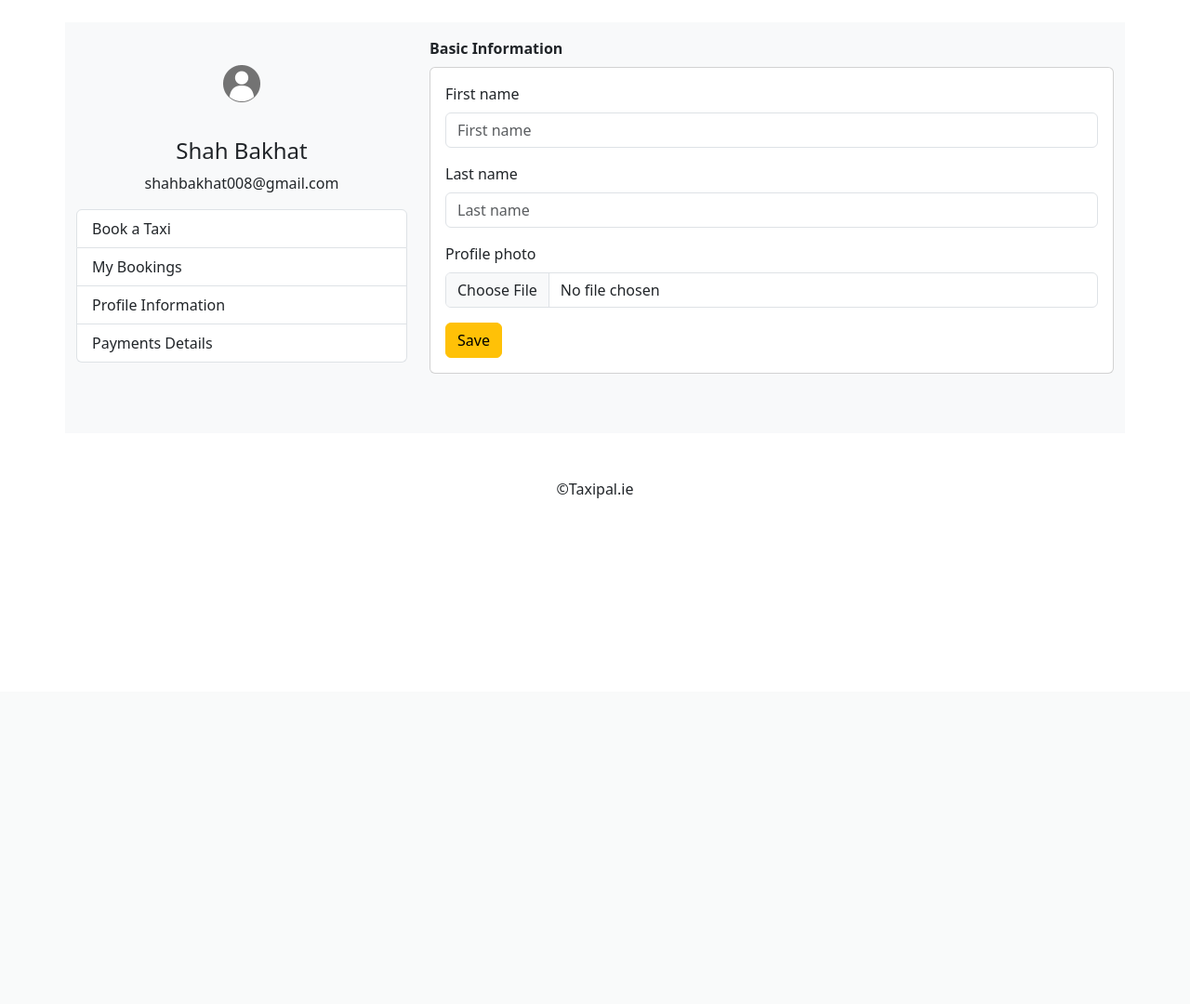
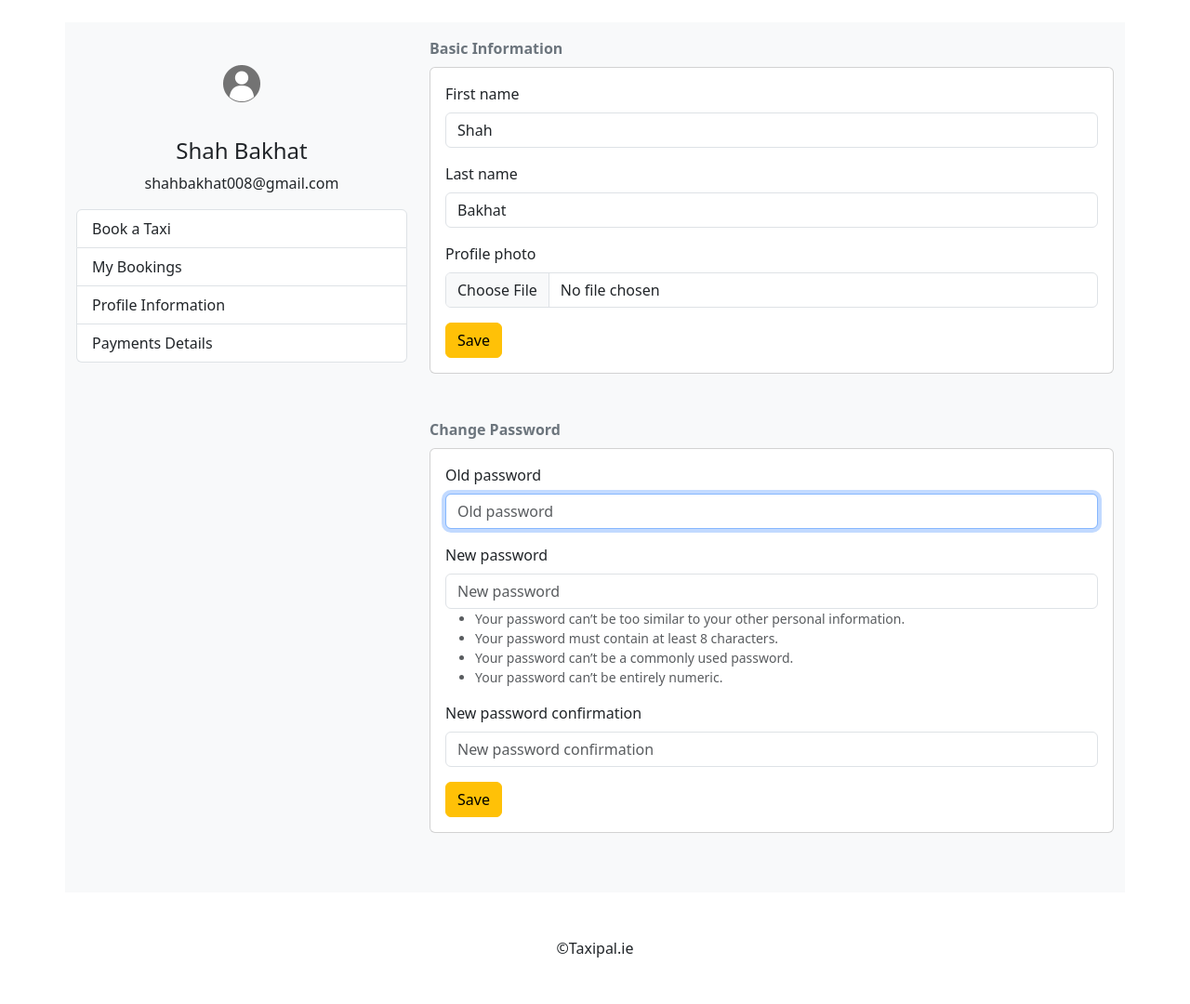
Before and after one commit to shahbakhat/Taksy, a Django app: page /passenger/profile/ in a window 1280 px wide. Shown: the part 56-1136 px from the top of the page at 93% size. Before the commit the page ends 592 px from the top, so only its background shows below. Run offline with Django 3.2, Linux system fonts and the light colour scheme; a user stored in the database is signed in; data comes from the database, SQL or seed files in the repository; both versions use the stored data as it was after the commit; some libraries are stand-ins or nearby versions.

Commit message:
created change password form and saved it succesfully in the model

```diff
--- a/core/passenger/forms.py
+++ b/core/passenger/forms.py
@@ -1,5 +1,6 @@
 from django import forms
 from django.contrib.auth.models import User
+from django.forms import ModelForm
 
 from core.models import Passenger
 
--- a/core/passenger/views.py
+++ b/core/passenger/views.py
@@ -3,28 +3,49 @@ from django.contrib.auth.decorators import login_required
 from django.urls import reverse
 from core.passenger import forms
 from django.contrib import messages
+from django.contrib.auth.forms import PasswordChangeForm
+from django.contrib.auth import update_session_auth_hash
+
+
 @login_required(login_url="/login/?next=/passenger/")
 def home(request):
     return redirect(reverse('passenger:profile'))
 
+
 @login_required(login_url="/login/?next=/passenger/")
 def profile_page(request):
-    user_form = forms.BasicUserForm
+    user_form = forms.BasicUserForm(instance=request.user)
     passenger_form = forms.BasicCustomerForm(instance=request.user.passenger)
+    password_form = PasswordChangeForm(request.user)
 
     if request.method == "POST":
-         user_from = forms.BasicCustomerForm(request.POST, instance=request.user)
-         passenger_form = forms.BasicCustomerForm(request.POST, request.FILES, instance=request.user.passenger)
-         if user_from.is_valid() and passenger_form.is_valid():
-             user_from.save()
-             passenger_form.save()
 
-             #Profile update toast
-             messages.success(request,'Your profile has been updated')
-             return redirect(reverse('passenger:profile'))
+        if request.POST.get('action') == 'update_prfile':
+            user_form = forms.BasicUserForm(
+                request.POST, instance=request.user)
+            passenger_form = forms.BasicCustomerForm(
+                request.POST, request.FILES, instance=request.user.passenger)
+
+            if user_form.is_valid() and passenger_form.is_valid():
+                user_form.save()
+                passenger_form.save()
+
+            # Profile update toast
+                messages.success(request, 'Your profile has been updated')
+                return redirect(reverse('passenger:profile'))
+
+        elif request.POST.get('action') == 'update_password':
+            password_form = PasswordChangeForm(request.user, request.POST)
+            if password_form.is_valid():
+                user = password_form.save()
+                update_session_auth_hash(request, user)
+
+                messages.success(request, 'Your password has been updated')
+                return redirect(reverse('passenger:profile'))
 
     return render(request, 'passenger/profile.html',
                   {"user_form": user_form,
                    "passenger_form": passenger_form,
+                   "password_form": password_form,
                    }
                   )
--- a/core/templates/base.html
+++ b/core/templates/base.html
@@ -24,6 +24,8 @@
 
    {% block content %}{% endblock %}
     <footer class="mt-5 mb-5 text-center "> &copy;Taxipal.ie </footer>
+
+
 </body>
 
 </html>
--- a/core/templates/passenger/profile.html
+++ b/core/templates/passenger/profile.html
@@ -3,15 +3,26 @@
 
 {% block main %}
 
-<b class="btext-secondary">Basic Information</b>
+<b class="text-secondary">Basic Information</b>
 <div class="card bg-white mt-2 mb-5">
     <div class="card-body">
-        <form method="post" enctype="multipart/form-data" >
+        <form method="POST"  enctype="multipart/form-data" >
             {% csrf_token %}
             {% bootstrap_form  user_form %}
             {% bootstrap_form  passenger_form %}
             <input type="hidden" name="action" value="update_profile">
-            <button type="submit" class="btn btn-warning">Save</button>
+            <button type="submit"  class="btn btn-warning">Save</button>
+        </form>
+    </div>
+</div>
+<b class="text-secondary">Change Password</b>
+<div class="card bg-white mt-2 mb-5">
+    <div class="card-body">
+        <form method="POST" enctype="multipart/form-data" >
+            {% csrf_token %}
+            {% bootstrap_form  password_form %}
+            <input type="hidden" name="action" value="update_password">
+            <button type="submit"  class="btn btn-warning">Save</button>
         </form>
     </div>
 </div>
```
Also changed, not shown: db.sqlite3.
